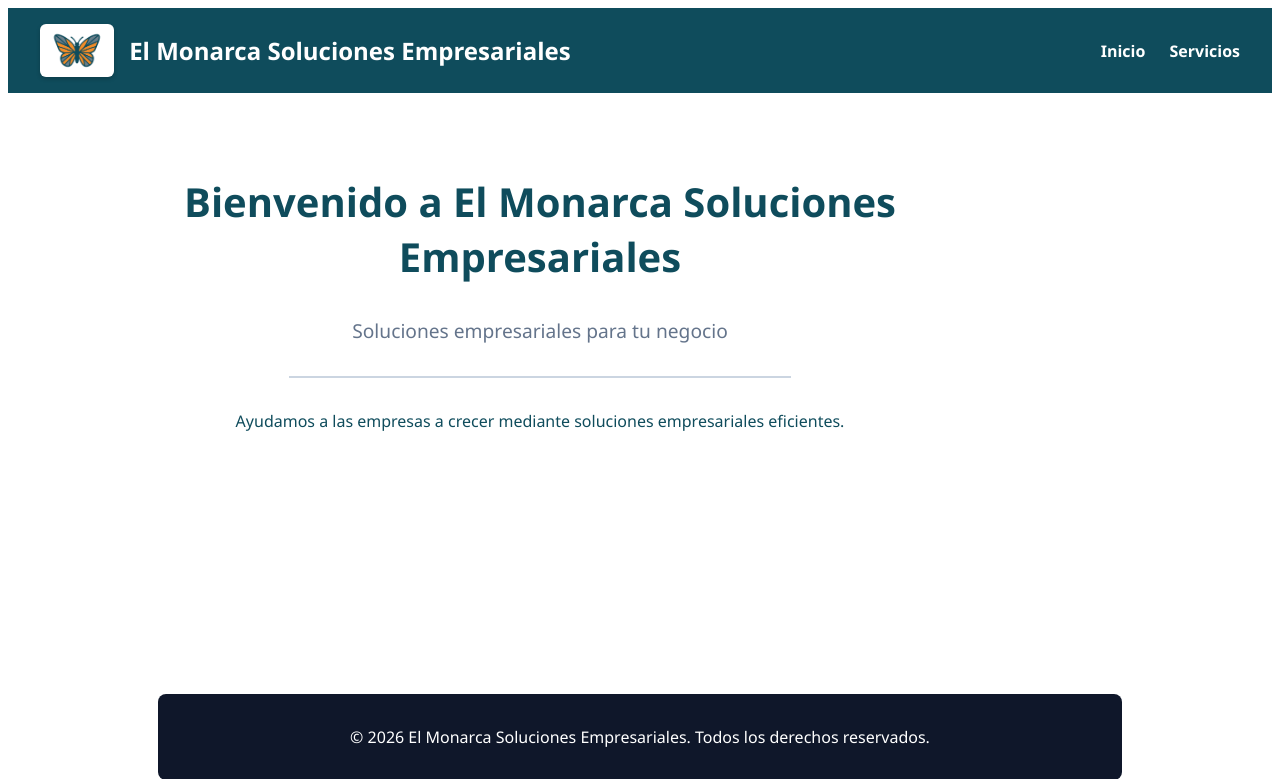
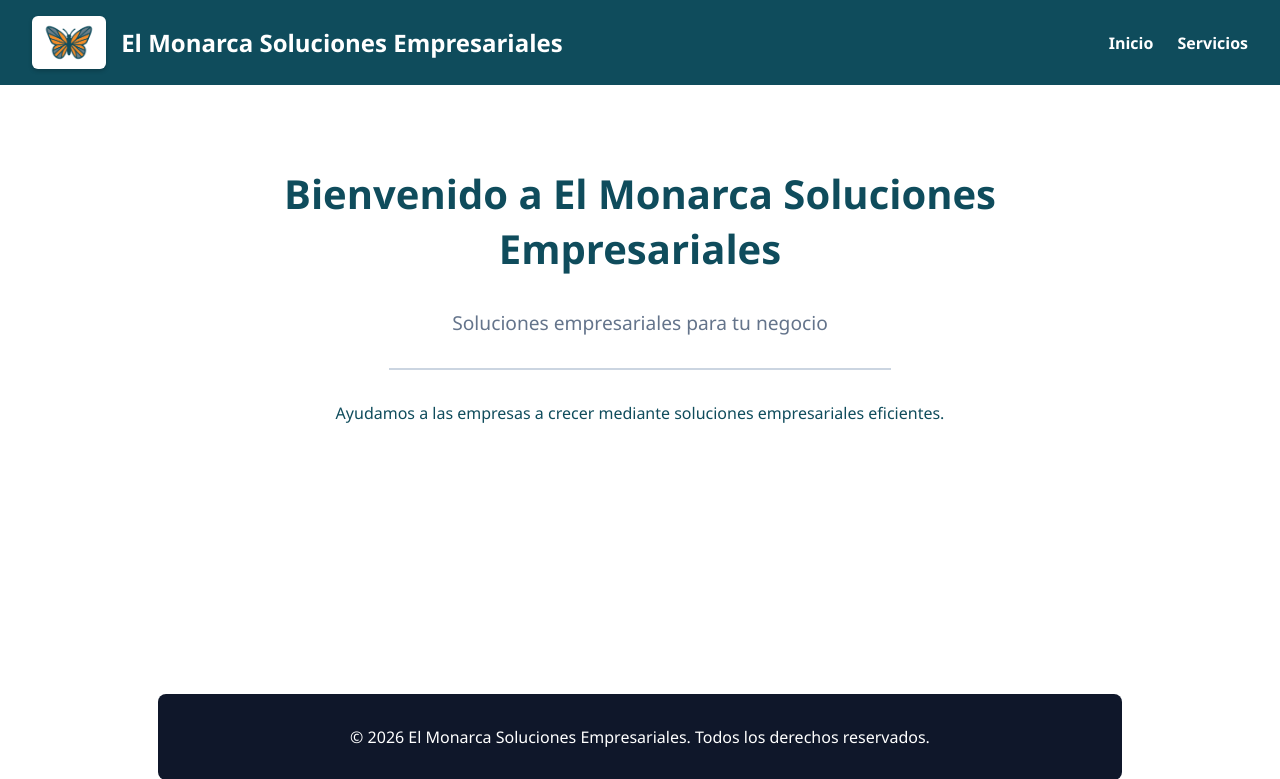
Before and after one commit to solucioneselmonarcasas-pixel/Paginaweb-elmonarca, a Flask app: page / in a window 1280 px wide. Shown: the top 779 px of the page. Run offline with Flask 3, Linux system fonts and the light colour scheme.

Commit message:
ajuste general visual página inicio, se centro toda la información

```diff
--- a/templates/base.html
+++ b/templates/base.html
@@ -6,39 +6,62 @@
     <title>{{ empresa.nombre }}</title>
     <!-- Estilos CSS básicos integrados -->
     <style>
+        /* ==========================================
+           1. VARIABLES GLOBALES DE COLORES
+           ========================================== */
         :root {
             --primary-color: {{ empresa.color_primario }};
             --secondary-color: {{ empresa.color_secundario }};
         }
+
+        /* ==========================================
+           2. ESTILOS GENERALES DEL CUERPO (BODY)
+           ========================================== */
         body {
             font-family: 'Segoe UI', Tahoma, Geneva, Verdana, sans-serif;
-            margin: 1;
-            padding: 1;
+            margin: 0; /* Aseguramos que no haya márgenes no deseados en los bordes */
+            padding: 0;
             background-color: #FFFFFF;
             color: #0F4C5C;
         }
+
+        /* ==========================================
+           3. CABECERA (HEADER)
+           ========================================== */
         header {
             background-color: var(--primary-color);
             color: white;
             padding: 1rem 2rem;
             display: flex;
-            justify-content: space-between;
+            justify-content: space-between; /* Separa el logo/título de los enlaces de navegación */
             align-items: center;
         }
+
+        /* Enlaces de la barra de navegación */
         nav a {
             color: white;
             text-decoration: none;
             margin-left: 20px;
             font-weight: 600;
         }
+
+        /* Efecto al pasar el cursor sobre los enlaces */
         nav a:hover {
             color: var(--secondary-color);
         }
+
+        /* ==========================================
+           4. CONTENIDO PRINCIPAL (MAIN) - CENTRADO
+           ========================================== */
         main {
             padding: 3rem 2rem;
-            max-width: 1000px;
-            margin: 1 auto;
+            max-width: 1000px;  /* Limita el ancho máximo para una lectura cómoda */
+            margin: 0 auto;     /* Centra automáticamente el bloque horizontalmente */
+            text-align: center; /* Centra los textos y títulos internos */
         }
+        /* ==========================================
+           5. PIE DE PÁGINA (FOOTER) - FLOTANTE
+           ========================================== */
         footer {
             background-color: #0f172a;
             color: white;
```
